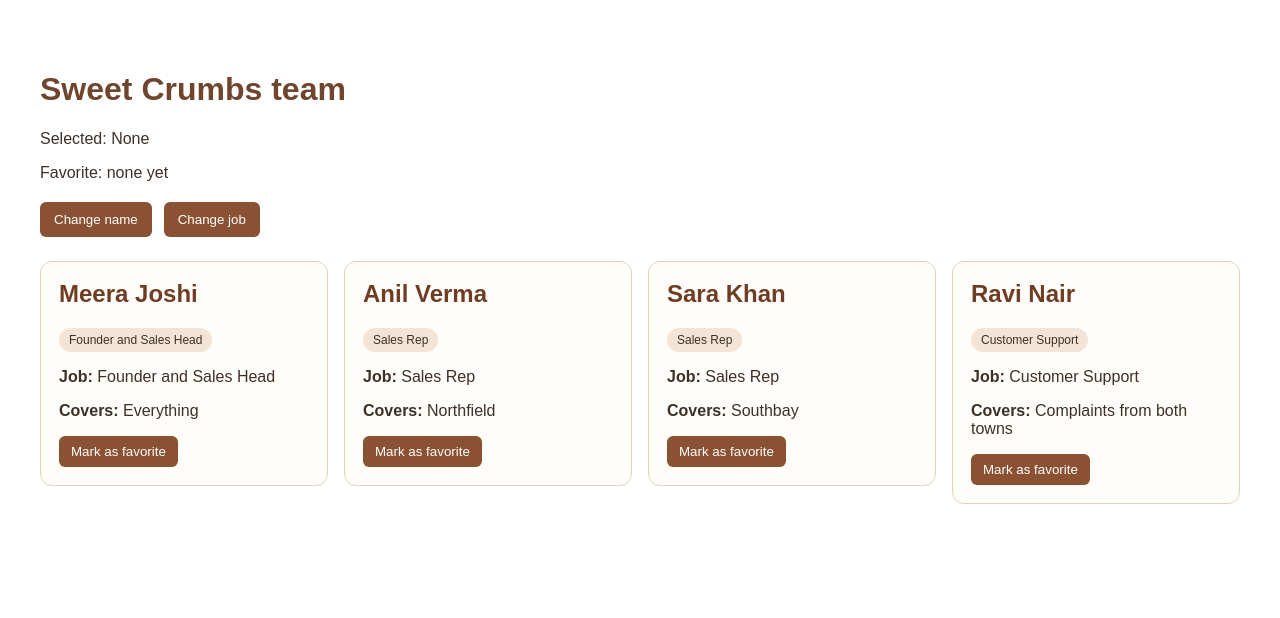
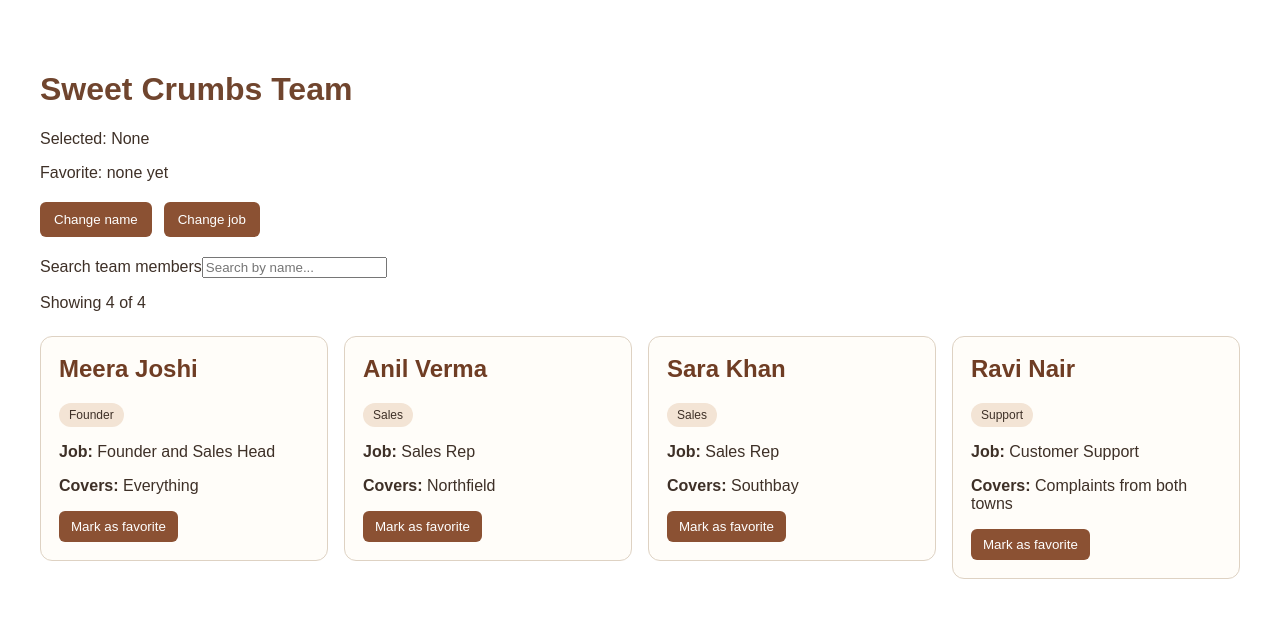
Before and after one commit to ppatil-valorx/sweet-crumbs-app, an Angular app: page / in a window 1280 px wide. Shown: the top 618 px of the page. Built offline with nearby package versions, Linux system fonts and the light colour scheme.

Commit message:
Rebuild team list with modern Angular control flow

```diff
--- a/src/app/app.html
+++ b/src/app/app.html
@@ -1,35 +1,40 @@
 
 <main class="page">
-  <h1>Sweet Crumbs team</h1>
+  <h1>Sweet Crumbs Team</h1>
 
-  <p>
-    Selected: {{ selectedMember?.name ?? 'None' }}
-  </p>
+  <p>Selected: {{ selectedMember?.name ?? 'None' }}</p>
 
-  <p>
-    @if (favoriteMember) {
-      Favorite: {{ favoriteMember.name }}
-    } @else {
-      Favorite: none yet
-    }
-  </p>
+  @if (favoriteMember) {
+    <p>Favorite: {{ favoriteMember.name }}</p>
+  } @else {
+    <p>Favorite: none yet</p>
+  }
 
   <div class="actions">
-    <button type="button" (click)="changeName()">
-      Change name
-    </button>
-
-    <button type="button" (click)="changeJob()">
-      Change job
-    </button>
+    <button type="button" (click)="changeName()">Change name</button>
+    <button type="button" (click)="changeJob()">Change job</button>
   </div>
 
   @if (message) {
-  <p class="error-message">{{ message }}</p>
-}
+    <p class="error-message">{{ message }}</p>
+  } @else {
+    <ng-container></ng-container>
+  }
+
+  <label for="team-search">Search team members</label>
+  <input
+    id="team-search"
+    type="text"
+    placeholder="Search by name..."
+    [value]="searchTerm"
+    (input)="onSearch($event)"
+  />
+
+  <p>Showing {{ filteredTeam.length }} of {{ team.length }}</p>
 
   <section class="team-grid">
-    @for (member of team; track member.id) {
+    <!-- Track by stable member ID so Angular can reuse existing card elements. -->
+    @for (member of filteredTeam; track member.id) {
       <app-team-card
         [person]="member"
         [isSelected]="selectedId === member.id"
@@ -38,7 +43,7 @@
         (favorite)="setFavorite($event)"
       />
     } @empty {
-      <p>No team members found.</p>
+      <p>No team members match.</p>
     }
   </section>
 </main>
--- a/src/app/app.ts
+++ b/src/app/app.ts
@@ -112,4 +112,19 @@ changeJob(): void {
   this.message = '';
 }
 
+searchTerm = '';
+
+get filteredTeam(): TeamMember[] {
+  const query = this.searchTerm.trim().toLowerCase();
+
+  return this.team.filter(member =>
+    member.name.toLowerCase().includes(query)
+  );
 }
+
+onSearch(event: Event): void {
+  const input = event.target as HTMLInputElement;
+  this.searchTerm = input.value;
+}
+
+}
--- a/src/app/team-card/team-card.html
+++ b/src/app/team-card/team-card.html
@@ -5,7 +5,22 @@
 >
   <h2 class="name">{{ person.name }}</h2>
 
-  <span class="job-badge">{{ person.job }}</span>
+
+@switch (person.job) {
+  @case ('Founder and Sales Head') {
+    <span class="job-badge">Founder</span>
+  }
+  @case ('Sales Rep') {
+    <span class="job-badge">Sales</span>
+  }
+  @case ('Customer Support') {
+    <span class="job-badge">Support</span>
+  }
+  @default {
+    <span class="job-badge">Team</span>
+  }
+}
+
 
   <p>
     <strong>Job:</strong> {{ person.job }}
```
